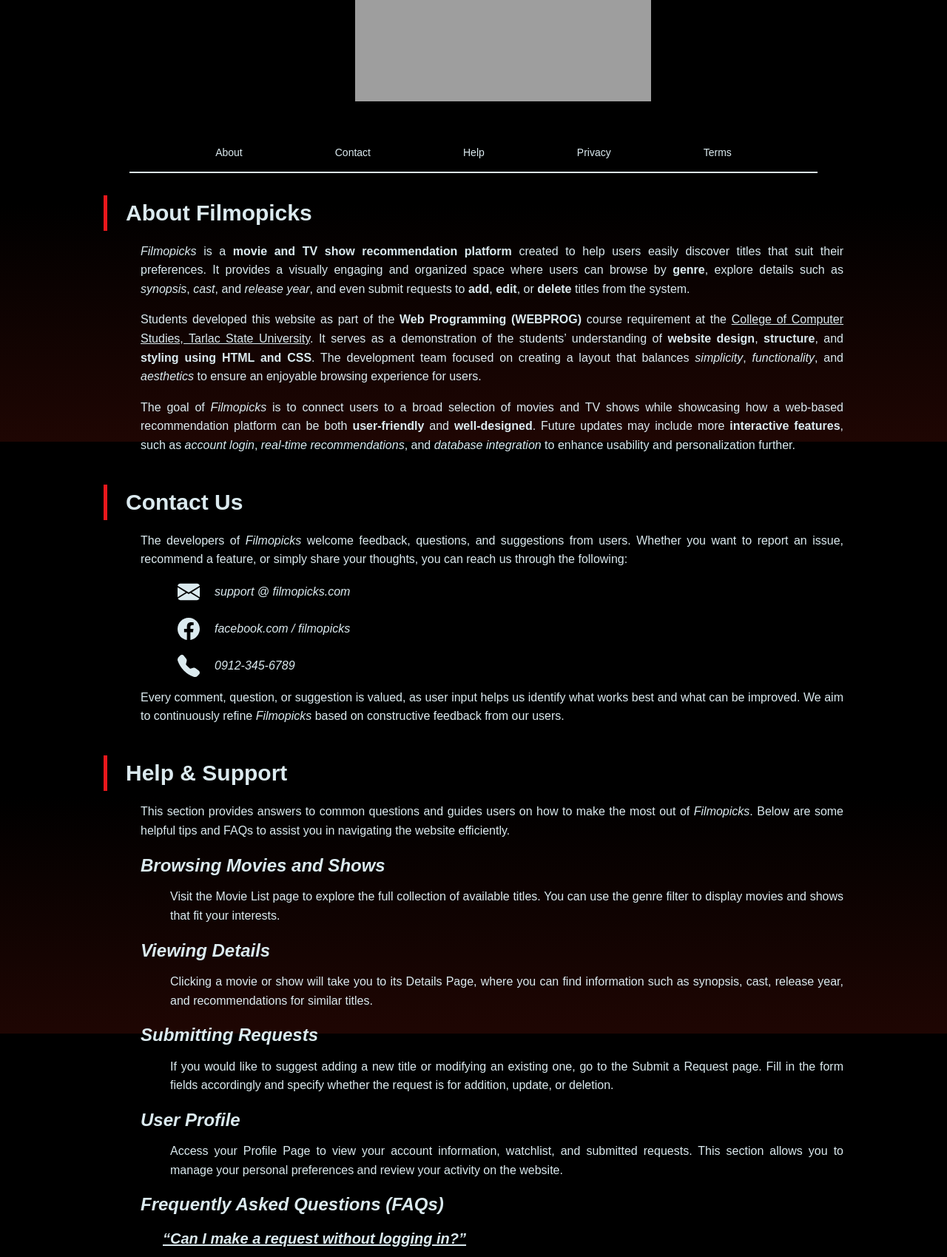
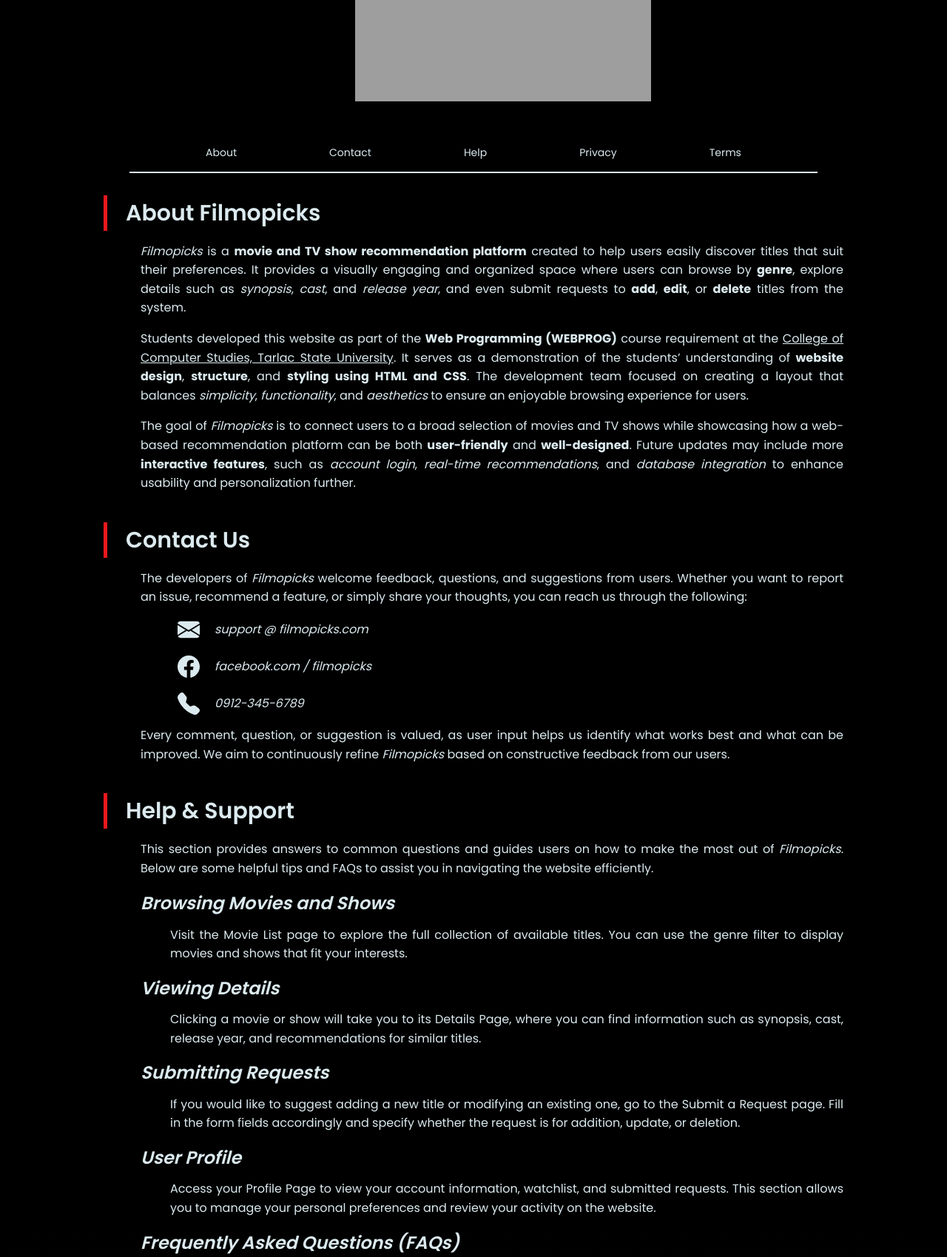
Before and after one commit to rn-glngn/Movie-Recommendations, a PHP site: page /pages/about.html in a window 1280 px wide. Shown: the part 203-1902 px from the top of the page at 74% size. Run offline with PHP 8.4, Linux system fonts and the light colour scheme; grey boxes are pictures that could not be loaded.

Commit message:
refactor: background and links

```diff
--- a/assets/styles/globals.css
+++ b/assets/styles/globals.css
@@ -1,4 +1,5 @@
 /* @import fonts here */
+@import url("https://fonts.googleapis.com/css2?family=Poppins:wght@400;600;700&display=swap");
 
 /* ============= 🎨 VARIABLES ============= */
 :root {
@@ -81,7 +82,7 @@ body {
   font-family: 'Poppins', sans-serif;
   font-size: var(--text-base);
   font-weight: 500;
-  /* background: var(--color-bg-gradient); */
+  background: var(--color-bg-gradient);
   color: var(--color-text-secondary);
   line-height: 1.4;
   min-height: 100vh;
--- a/pages/movie-details.html
+++ b/pages/movie-details.html
@@ -6,7 +6,6 @@
   <meta name="viewport" content="width=device-width, initial-scale=1.0">
   <link rel="stylesheet" href="../assets/styles/globals.css">
   <link rel="stylesheet" href="../assets/styles/movie-details.css">
-  <link rel="stylesheet" href="https://fonts.googleapis.com/css2?family=Poppins:wght@400;600;700&display=swap">
   <link rel="icon" href="../assets/logo/FilmoPicks Small Logo.svg" type="image/svg+xml">
   <title>Joker — FilmoPicks: Your Movie TV Show Recommendations</title>
 </head>
```
